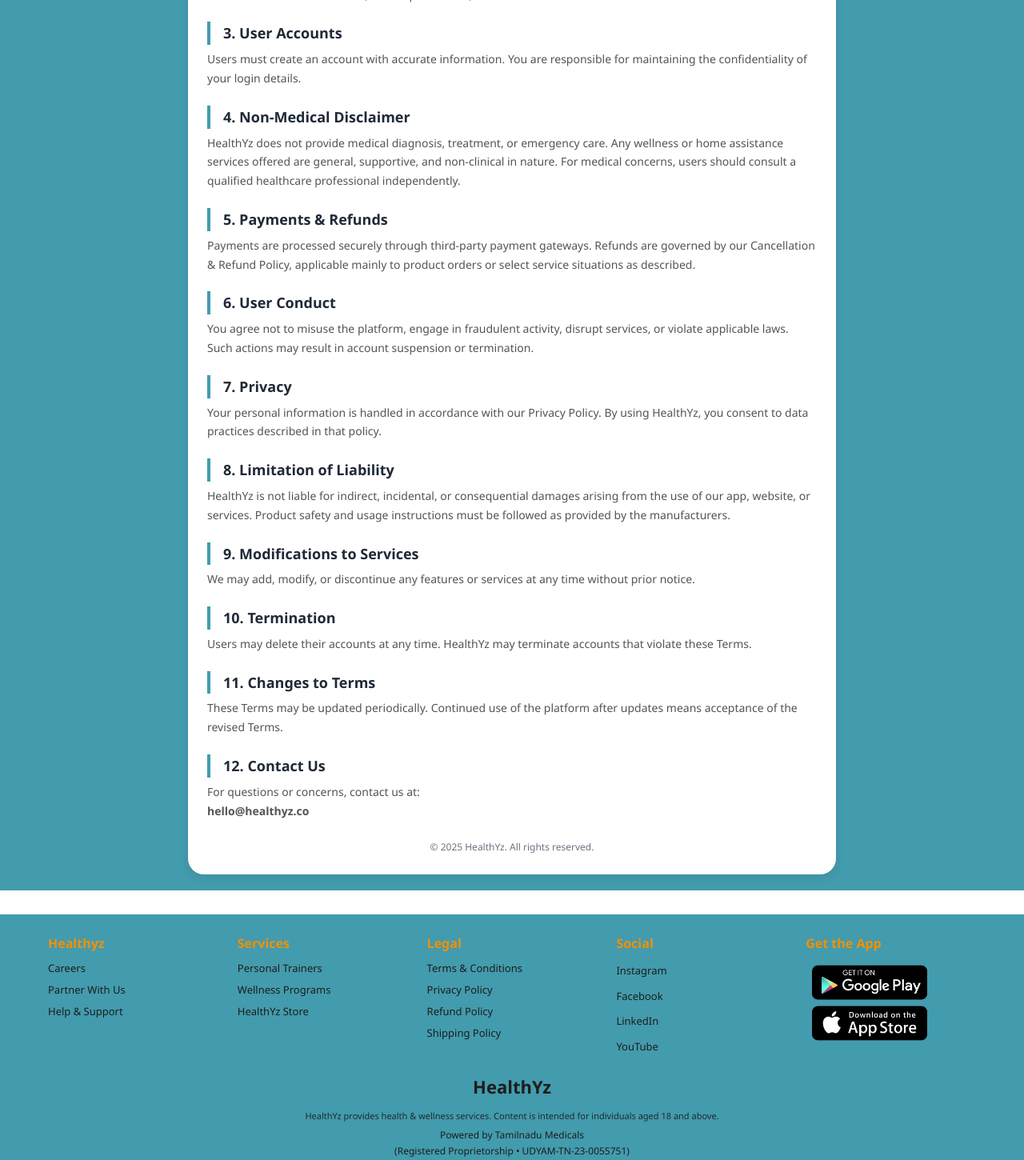
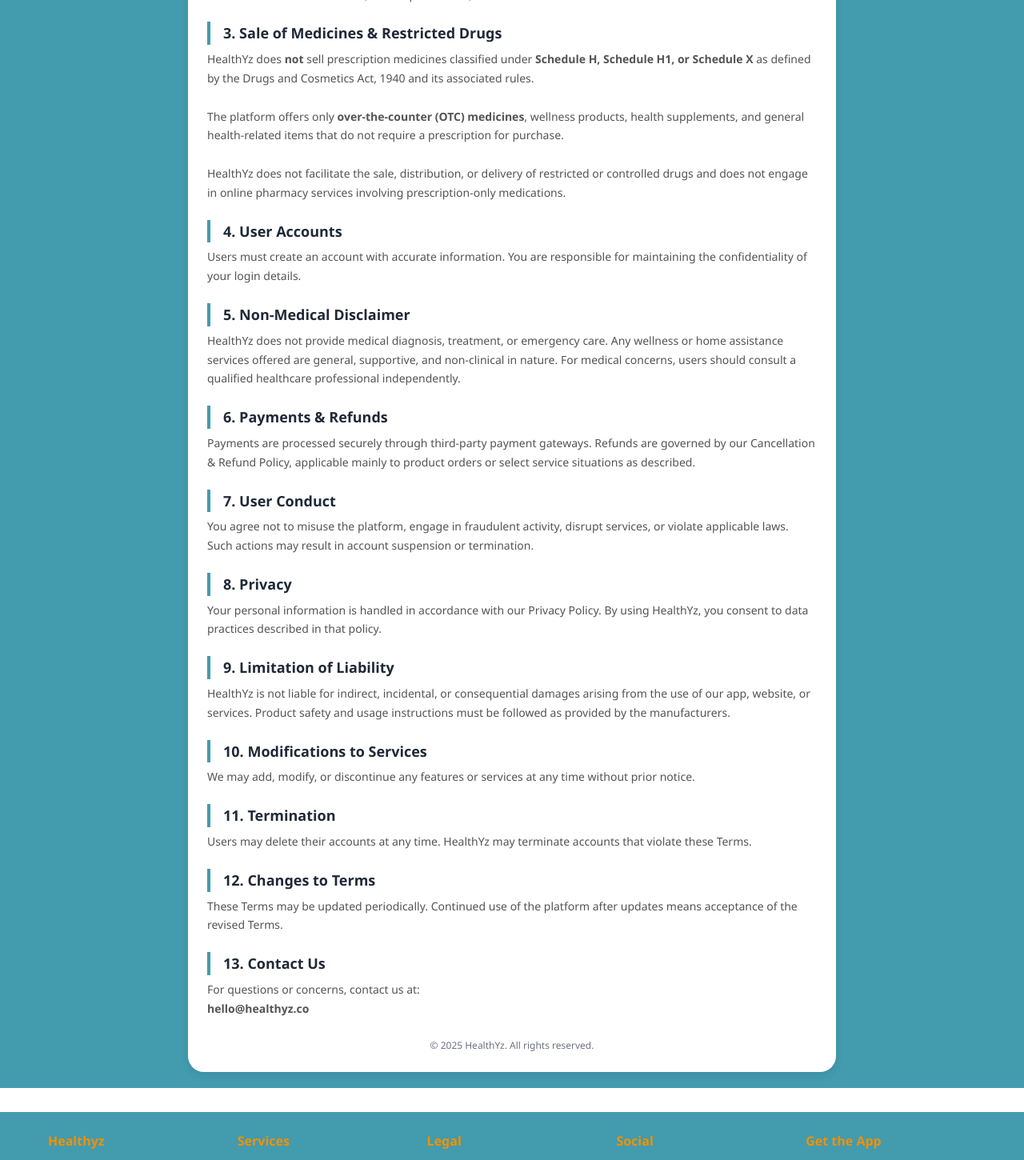
Before and after one commit to yasinmohamedb-netizen/healthyz-web, a React (Create React App) app: page /terms in a window 1280 px wide. Shown: the part 500-1950 px from the top of the page at 80% size. Built offline with nearby package versions, Linux system fonts and the light colour scheme; no server answers.

Commit message:
Update footer links, explore UI, promo banners, and terms compliance

```diff
--- a/src/components/Footer.jsx
+++ b/src/components/Footer.jsx
@@ -102,9 +102,15 @@
           {/* Column 2 */}
           <div>
             <h4 className="footer-title">Services</h4>
-            <Link to="/wellness-trainers" className="footer-item">Personal Trainers</Link>
-            <Link to="/wellness-programs" className="footer-item">Wellness Programs</Link>
-            <Link to="/store" className="footer-item">HealthYz Store</Link>
+            <Link to="/home-care-services" className="footer-item">
+              Home Care Services
+            </Link>
+            <Link to="/wellness-trainers" className="footer-item">
+              Personal Trainers
+            </Link>
+            <Link to="/explore" className="footer-item">
+              HealthYz Store
+            </Link>
           </div>
 
           {/* Column 3 */}
@@ -149,12 +155,10 @@
             HealthYz
           </h2>
 
-          {/* 18+ Disclaimer */}
           <p className="disclaimer">
             HealthYz provides health & wellness services. Content is intended for individuals aged 18 and above.
           </p>
 
-          {/* Proprietorship Info */}
           <p
             style={{
               marginTop: "6px",
--- a/src/screens/Explore/ExploreScreen.css
+++ b/src/screens/Explore/ExploreScreen.css
@@ -178,13 +178,14 @@
 
 .promo-wide-img {
   width: 100%;
-  height: 220px;
+  height: 400px;
   object-fit: cover;
 }
 
 .promo-wide-info {
-  padding: 18px;
+  padding: 12px 18px 14px;
 }
+
 
 .promo-wide-title {
   font-size: 24px;
--- a/src/screens/Explore/ExploreScreen.jsx
+++ b/src/screens/Explore/ExploreScreen.jsx
@@ -46,12 +46,12 @@
   const [category, setCategory] = useState("all");
 
   const categories = [
-    { id: "gym", name: "Fitness", image: "https://productimagestesting.s3.ap-south-1.amazonaws.com/WellnessHome.png" },
-    { id: "beauty", name: "Beauty" },
-    { id: "sexual", name: "Sexual Wellness" },
-    { id: "babycare", name: "Baby Care" },
-    // { id: "medicines", name: "Medicines" },
-    // { id: "surgical", name: "Surgical" },
+    { id: "gym", name: "Fitness", image: "https://productimagestesting.s3.ap-south-1.amazonaws.com/fitness.jpg" },
+    { id: "beauty", name: "Beauty", image: "https://productimagestesting.s3.ap-south-1.amazonaws.com/beautyproducts.jpg" },
+    { id: "sexual", name: "Sexual Wellness", image: "https://productimagestesting.s3.ap-south-1.amazonaws.com/sexual+wellness.jpg" },
+    { id: "babycare", name: "Baby Care", image: "https://productimagestesting.s3.ap-south-1.amazonaws.com/babycare.jpg" },
+    { id: "medicines", name: "Medicines", image: "https://productimagestesting.s3.ap-south-1.amazonaws.com/medicineproducts.jpg" },
+     { id: "surgical", name: "Surgical", image: "https://productimagestesting.s3.ap-south-1.amazonaws.com/surgicalproducs.jpg" },
   ];
 
   // Load Promo Banners
@@ -79,9 +79,9 @@
           "/gym/products",
           "/beauty/products",
           "/babycare/products",
-          // "/medicines/products",
+          "/medicines/products",
           "/sexual/products",
-          // "/surgical/products",
+          "/surgical/products",
         ];
 
         const responses = await Promise.all(
--- a/src/screens/Explore/SidebarFilters.jsx
+++ b/src/screens/Explore/SidebarFilters.jsx
@@ -24,8 +24,8 @@
       sexual: "/sexual",
       baby: "/babycare",
       babycare: "/babycare",
-      // medicines: "/medicines",
-      // surgical: "/surgical",
+      medicines: "/medicines",
+      surgical: "/surgical",
     };
 
     if (routes[id]) return navigate(routes[id]);
--- a/src/screens/Home/HomeScreen.css
+++ b/src/screens/Home/HomeScreen.css
@@ -391,7 +391,7 @@
 
 .promo-item {
   min-width: 92%;
-  height: 260px;
+  height: 340px;
   object-fit: cover;
   border-radius: var(--border-radius-md);
   scroll-snap-align: start;
--- a/src/screens/Home/HomeScreen.jsx
+++ b/src/screens/Home/HomeScreen.jsx
@@ -87,12 +87,12 @@
   // E-COMMERCE CATEGORIES
   // ------------------------------------
   const categories = [
-    { id: "gym", name: "Fitness", image: "https://productimagestesting.s3.ap-south-1.amazonaws.com/ecmommerce.jpg" },
-    { id: "beauty", name: "Beauty", image: "https://productimagestesting.s3.ap-south-1.amazonaws.com/ecmommerce.jpg" },
-    { id: "sexual", name: "Sexual Wellness", image: "https://productimagestesting.s3.ap-south-1.amazonaws.com/ecmommerce.jpg" },
-    { id: "babycare", name: "Baby Care", image: "https://productimagestesting.s3.ap-south-1.amazonaws.com/ecmommerce.jpg" },
-    // { id: "medicines", name: "Medicines", image: "https://productimagestesting.s3.ap-south-1.amazonaws.com/ecmommerce.jpg" },
-    // { id: "surgical", name: "Surgical", image: "https://productimagestesting.s3.ap-south-1.amazonaws.com/ecmommerce.jpg" },
+    { id: "gym", name: "Fitness", image: "https://productimagestesting.s3.ap-south-1.amazonaws.com/fitness.jpg" },
+    { id: "beauty", name: "Beauty", image: "https://productimagestesting.s3.ap-south-1.amazonaws.com/beautyproducts.jpg" },
+    { id: "sexual", name: "Sexual Wellness", image: "https://productimagestesting.s3.ap-south-1.amazonaws.com/sexual+wellness.jpg" },
+    { id: "babycare", name: "Baby Care", image: "https://productimagestesting.s3.ap-south-1.amazonaws.com/babycare.jpg" },
+    { id: "medicines", name: "Medicines", image: "https://productimagestesting.s3.ap-south-1.amazonaws.com/medicineproducts.jpg" },
+     { id: "surgical", name: "Surgical", image: "https://productimagestesting.s3.ap-south-1.amazonaws.com/surgicalproducs.jpg" },
   ];
 
   const filteredCategories = categories.filter((c) =>
--- a/src/screens/TermsAndConditions.jsx
+++ b/src/screens/TermsAndConditions.jsx
@@ -97,13 +97,28 @@
             clinical procedures, or licensed healthcare services.
           </p>
 
-          <SectionTitle title="3. User Accounts" />
+          <SectionTitle title="3. Sale of Medicines & Restricted Drugs" />
+          <p className="terms-text">
+            HealthYz does <strong>not</strong> sell prescription medicines classified
+            under <strong>Schedule H, Schedule H1, or Schedule X</strong> as defined
+            by the Drugs and Cosmetics Act, 1940 and its associated rules.
+            <br /><br />
+            The platform offers only <strong>over-the-counter (OTC) medicines</strong>,
+            wellness products, health supplements, and general health-related items
+            that do not require a prescription for purchase.
+            <br /><br />
+            HealthYz does not facilitate the sale, distribution, or delivery of
+            restricted or controlled drugs and does not engage in online pharmacy
+            services involving prescription-only medications.
+          </p>
+
+          <SectionTitle title="4. User Accounts" />
           <p className="terms-text">
             Users must create an account with accurate information. You are
             responsible for maintaining the confidentiality of your login details.
           </p>
 
-          <SectionTitle title="4. Non-Medical Disclaimer" />
+          <SectionTitle title="5. Non-Medical Disclaimer" />
           <p className="terms-text">
             HealthYz does not provide medical diagnosis, treatment, or emergency
             care. Any wellness or home assistance services offered are general,
@@ -111,28 +126,28 @@
             should consult a qualified healthcare professional independently.
           </p>
 
-          <SectionTitle title="5. Payments & Refunds" />
+          <SectionTitle title="6. Payments & Refunds" />
           <p className="terms-text">
             Payments are processed securely through third-party payment gateways.
             Refunds are governed by our Cancellation & Refund Policy, applicable
             mainly to product orders or select service situations as described.
           </p>
 
-          <SectionTitle title="6. User Conduct" />
+          <SectionTitle title="7. User Conduct" />
           <p className="terms-text">
             You agree not to misuse the platform, engage in fraudulent activity,
             disrupt services, or violate applicable laws. Such actions may result
             in account suspension or termination.
           </p>
 
-          <SectionTitle title="7. Privacy" />
+          <SectionTitle title="8. Privacy" />
           <p className="terms-text">
             Your personal information is handled in accordance with our Privacy
             Policy. By using HealthYz, you consent to data practices described in
             that policy.
           </p>
 
-          <SectionTitle title="8. Limitation of Liability" />
+          <SectionTitle title="9. Limitation of Liability" />
           <p className="terms-text">
             HealthYz is not liable for indirect, incidental, or consequential
             damages arising from the use of our app, website, or services. Product
@@ -140,25 +155,25 @@
             manufacturers.
           </p>
 
-          <SectionTitle title="9. Modifications to Services" />
+          <SectionTitle title="10. Modifications to Services" />
           <p className="terms-text">
             We may add, modify, or discontinue any features or services at any
             time without prior notice.
           </p>
 
-          <SectionTitle title="10. Termination" />
+          <SectionTitle title="11. Termination" />
           <p className="terms-text">
             Users may delete their accounts at any time. HealthYz may terminate
             accounts that violate these Terms.
           </p>
 
-          <SectionTitle title="11. Changes to Terms" />
+          <SectionTitle title="12. Changes to Terms" />
           <p className="terms-text">
             These Terms may be updated periodically. Continued use of the platform
             after updates means acceptance of the revised Terms.
           </p>
 
-          <SectionTitle title="12. Contact Us" />
+          <SectionTitle title="13. Contact Us" />
           <p className="terms-text">
             For questions or concerns, contact us at:<br />
             <strong>hello@healthyz.co</strong>
```
